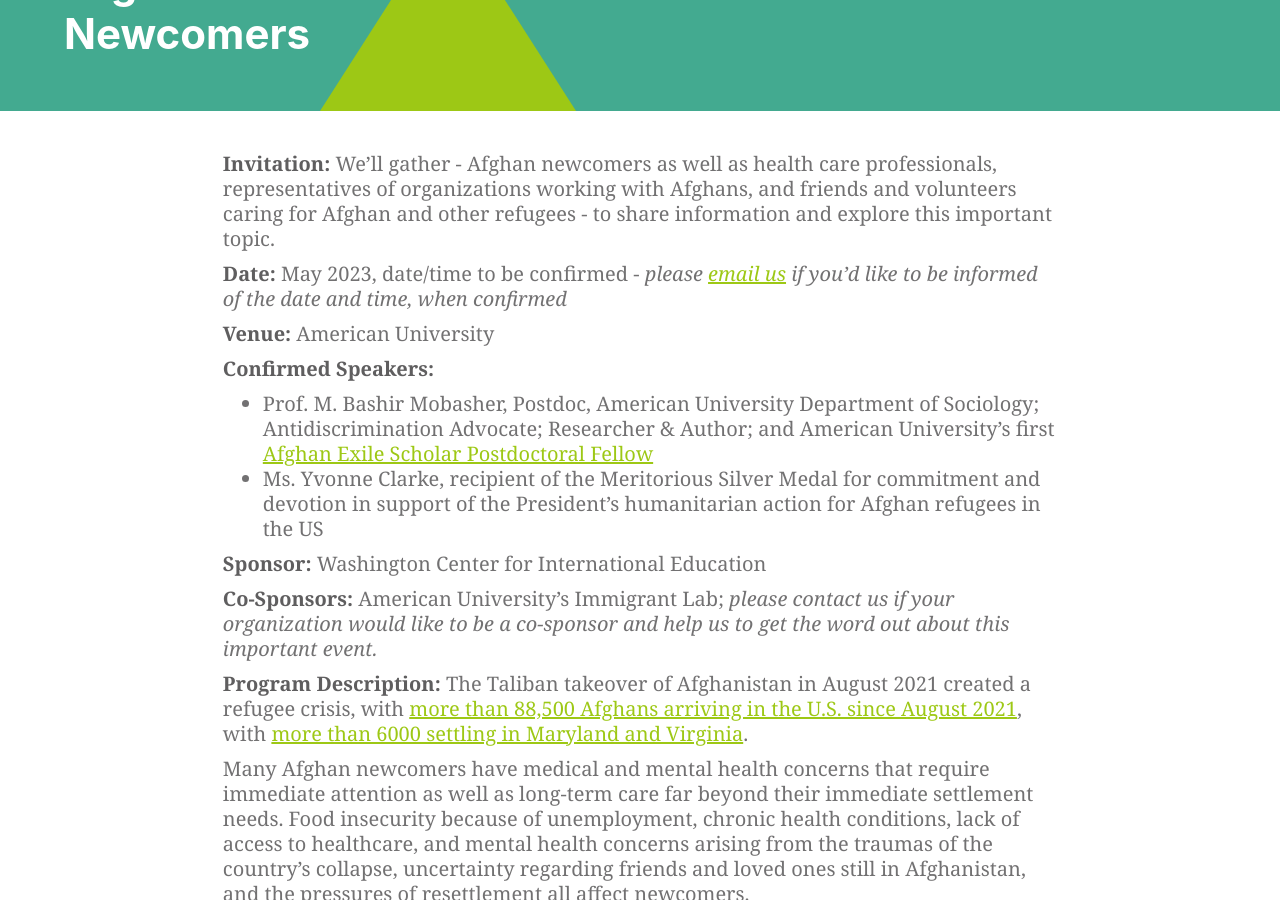
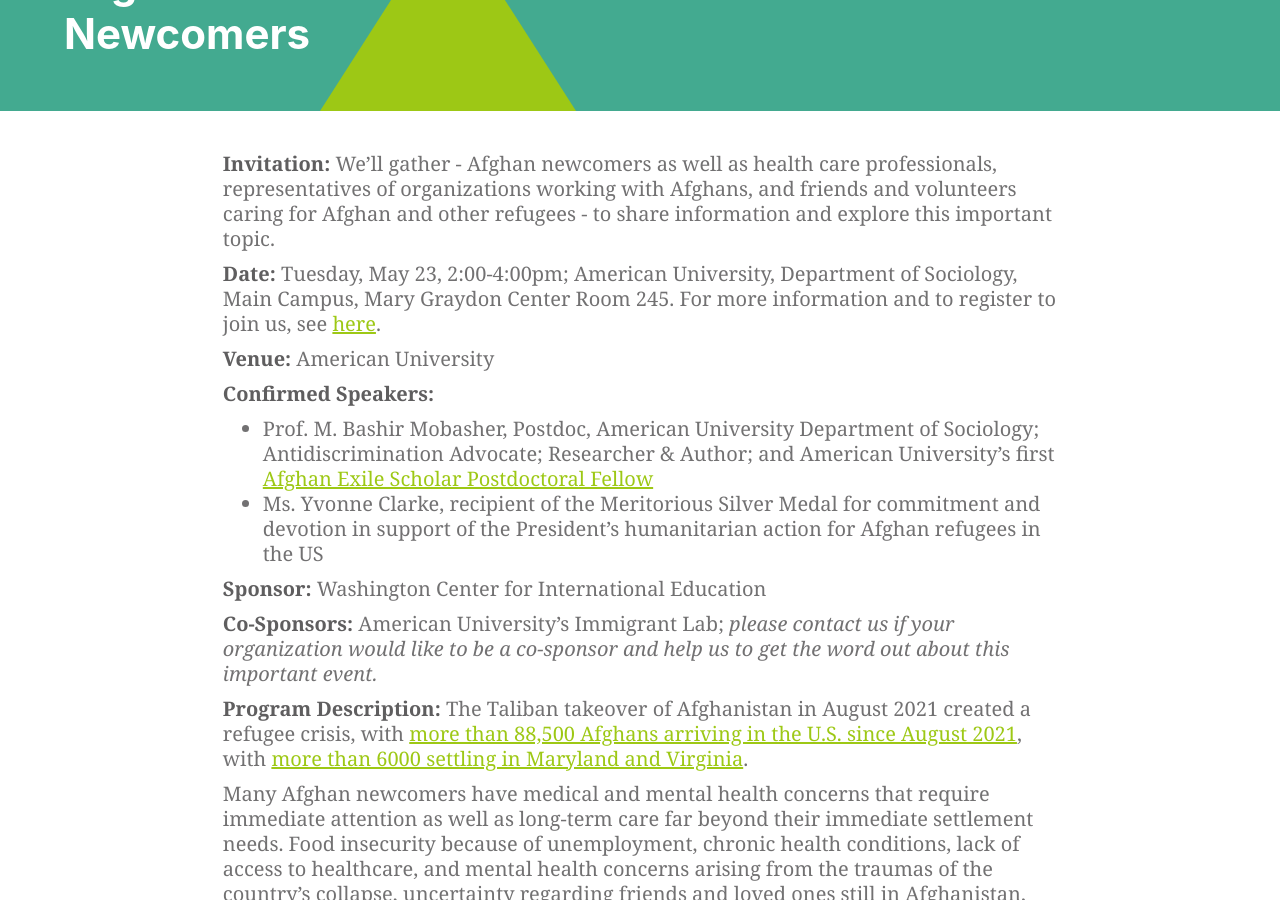
Before and after one commit to washingtoncie/washingtoncie.github.io, a Jekyll site: the page built from _pages/community-service/refugee-resettlement/health-and-wellness-of-afghan-newcomers.md, in a window 1280 px wide and 900 px high, scrolled down 476 px. Built offline with Jekyll 4.4.1, drawn with Linux system fonts in a browser that asks for light colours.

Commit message:
Update health and wellness date

```diff
--- a/_pages/community-service/refugee-resettlement/health-and-wellness-of-afghan-newcomers.md
+++ b/_pages/community-service/refugee-resettlement/health-and-wellness-of-afghan-newcomers.md
@@ -7,9 +7,9 @@
 
 **Invitation:** We’ll gather - Afghan newcomers as well as health care professionals, representatives of organizations working with Afghans, and friends and volunteers caring for Afghan and other refugees - to share information and explore this important topic.
 
-**Date:** May 2023, date/time to be confirmed - _please [email us] if you’d like to be informed of the date and time, when confirmed_
+**Date:** Tuesday, May 23, 2:00-4:00pm; American University, Department of Sociology, Main Campus, Mary Graydon Center Room 245. For more information and to register to join us, see [here].
 
-[email us]: mailto:communityservice@washingtoncie.org
+[here]: https://www.eventbrite.com/e/workshop-health-wellness-of-afghan-newcomers-tickets-615537518287
 
 **Venue:** American University
 
```
